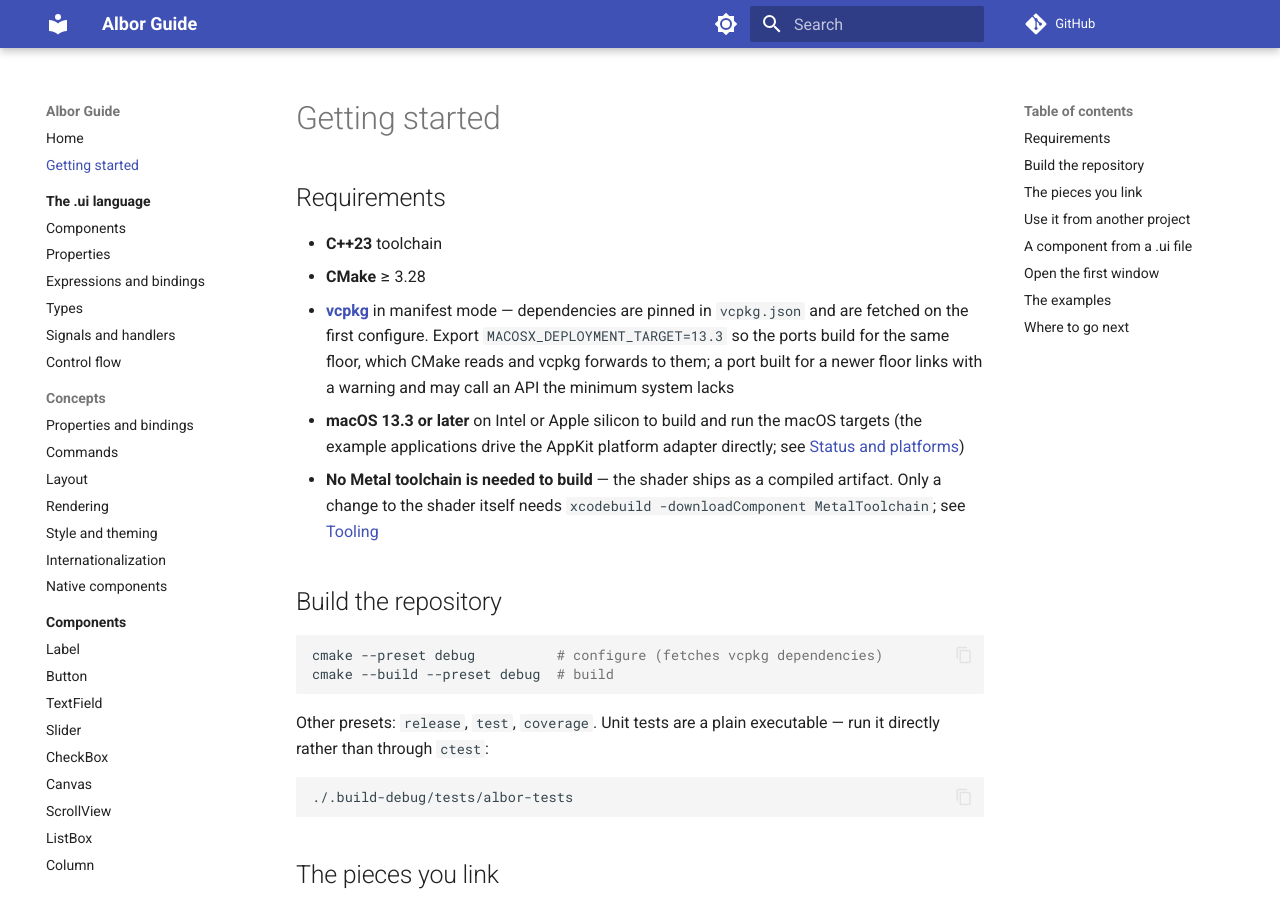
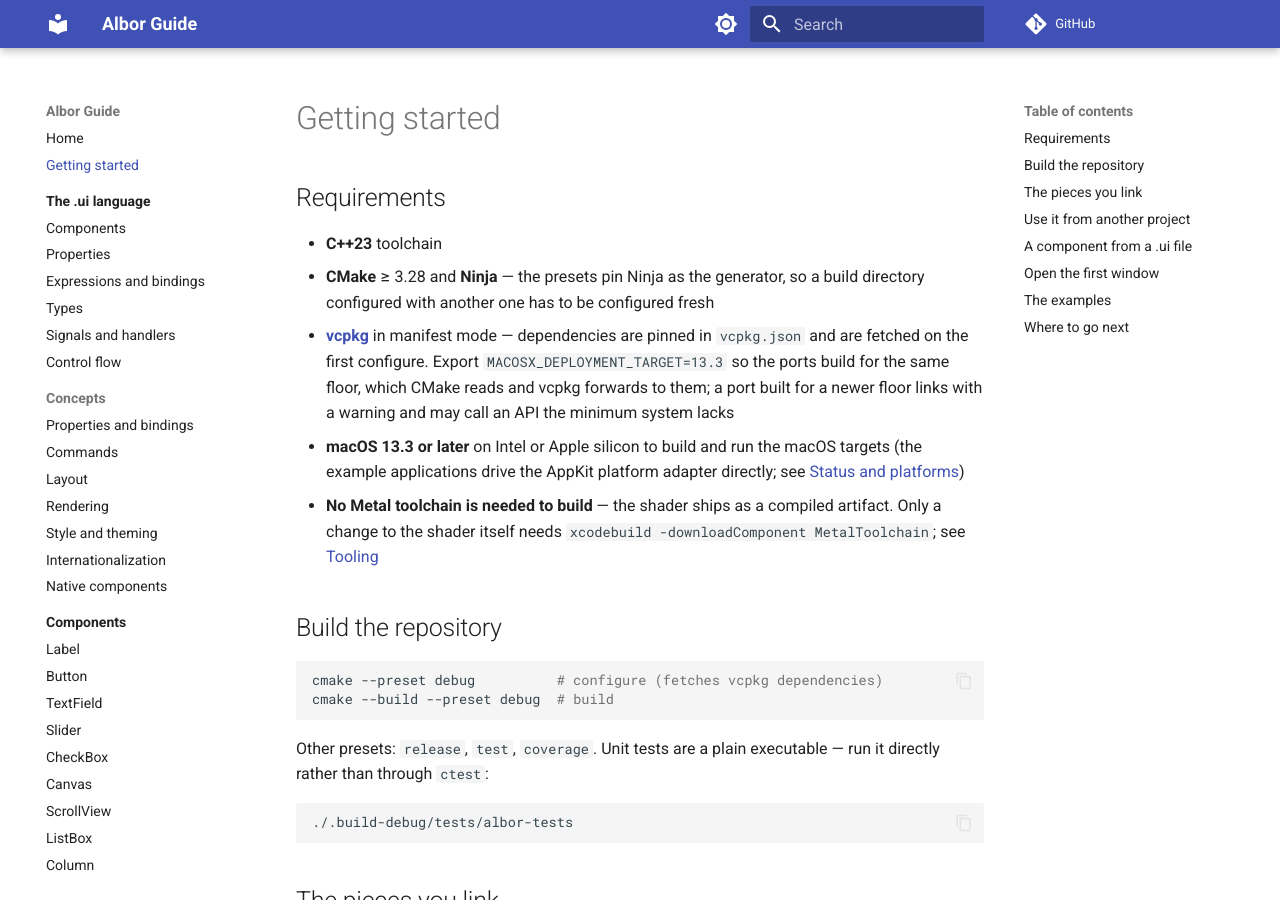
Before and after one commit to AlborCore/albor, an MkDocs documentation site: the page built from docs/getting-started.md, in a window 1280 px wide and 900 px high. Built offline with MkDocs 1.6.1 and Material for MkDocs 9.7.7, drawn with Linux system fonts in a browser that asks for light colours; comment, search, counter and statistics services are not loaded.

Commit message:
chore: record the msvc only lookup overload and the ninja requirement (§9.1, §14.2)
- The reverse heterogeneous comparison is only called by msvc, so the macOS
  runner can never execute it. Record the line as an unreachable hole with
  that reason rather than leaving the coverage gate red on a line no valid
  macOS build reaches.
- Name Ninja in the requirements, because the presets pin it as the
  generator after the windows branch brought it over.

```diff
--- a/docs/getting-started.md
+++ b/docs/getting-started.md
@@ -3,7 +3,8 @@
 ## Requirements
 
 - **C++23** toolchain
-- **CMake** ≥ 3.28
+- **CMake** ≥ 3.28 and **Ninja** — the presets pin Ninja as the generator, so a build directory
+  configured with another one has to be configured fresh
 - **[vcpkg](https://vcpkg.io)** in manifest mode — dependencies are pinned in `vcpkg.json`
   and are fetched on the first configure. Export `MACOSX_DEPLOYMENT_TARGET=13.3` so the ports
   build for the same floor, which CMake reads and vcpkg forwards to them; a port built for a
```
Also changed, not shown: 1 other file.
